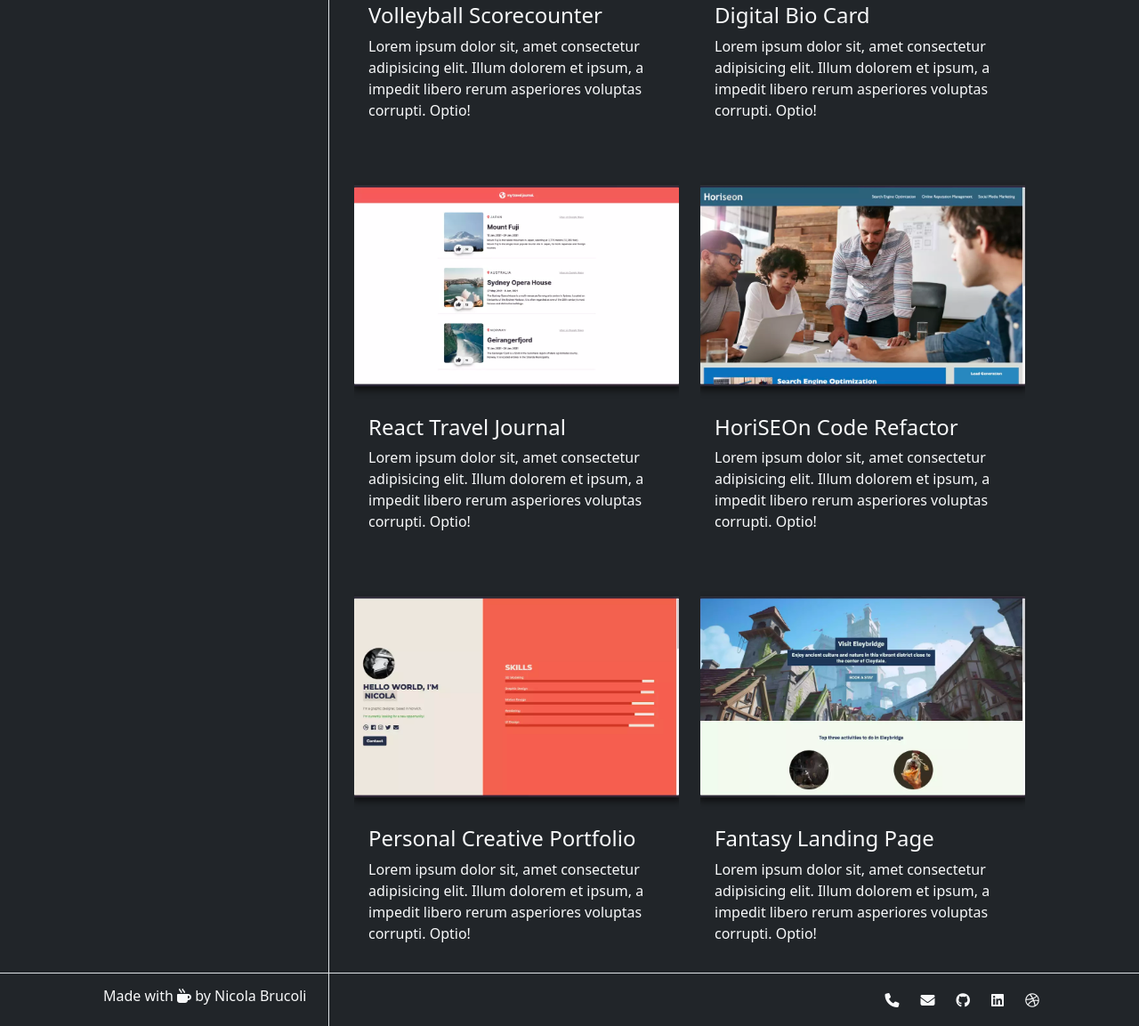
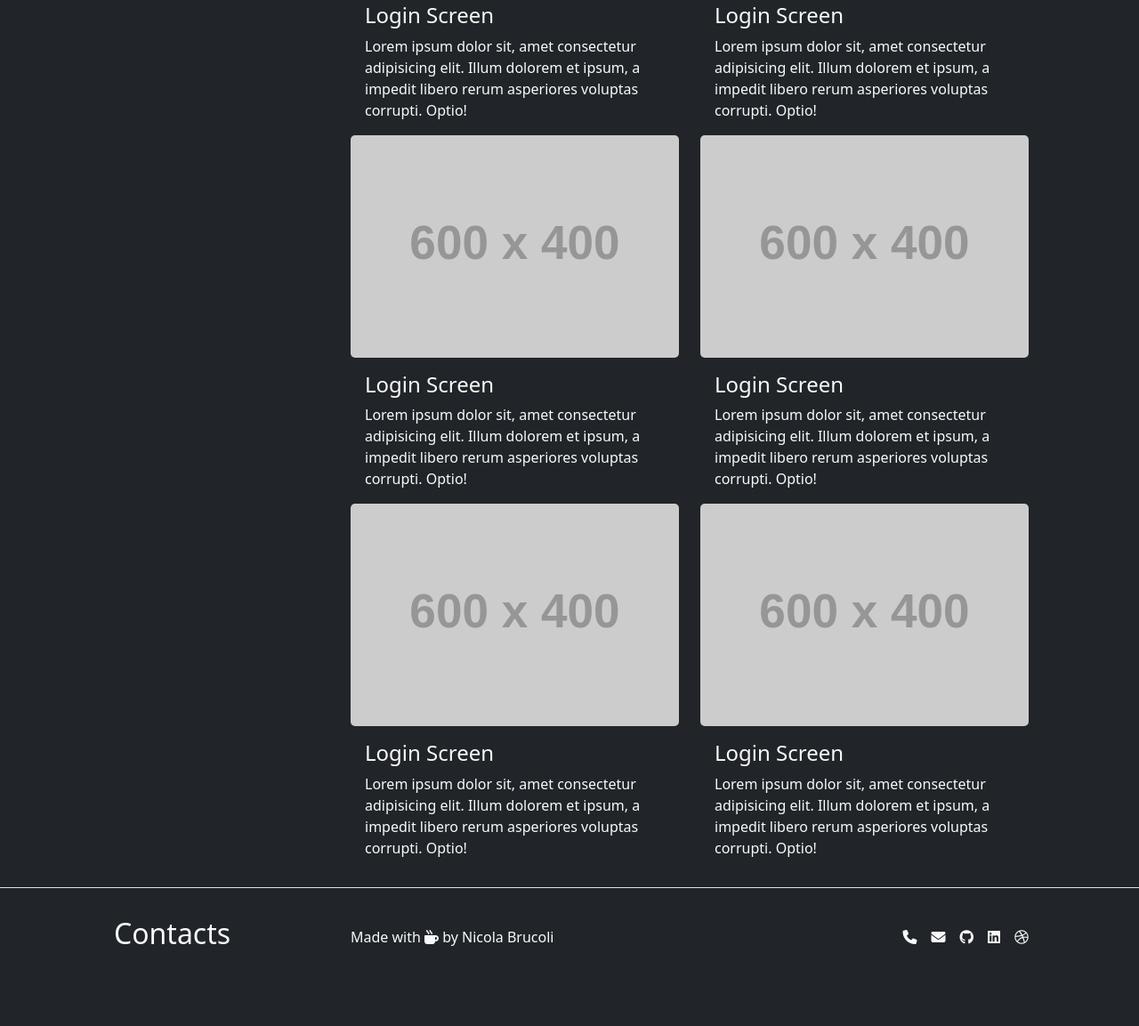
Before and after one commit to sonictrain/Bootstrap-Porfolio, a plain HTML site: page index.html in a window 1280 px wide. Shown: the part 1346-2499 px from the top of the page at 89% size. After the commit the page ends 2455 px from the top, so only its background shows below. Drawn offline with nearby package versions, Linux system fonts and the light colour scheme; placeholder pictures from the web are drawn by us.

Commit message:
improved html code and responsivness for #works and #contacts section as well adding a paragraph in the footer

```diff
--- a/index.html
+++ b/index.html
@@ -51,12 +51,14 @@
     <!-- bio section -->
     <section id="bio" class="container-fluid border-bottom">
         <div class="row max-width mx-auto">
-            <div class="col p-3 d-flex flex-column flex-md-row justify-content-md-between align-items-center align-items-md-end">
+            <div
+                class="col p-3 d-flex flex-column flex-md-row justify-content-md-between align-items-center align-items-md-end">
                 <div class="col-xs-12 col-md-3">
                     <img class=".img-fluid rounded-circle py-3" src="./assets/images/webp/avatar.webp" alt="" />
                 </div>
                 <div class="col-xs-12 col-md-5">
-                    <p>I'm Nicola, a Designer who codes. I create unique experience and thoughtful digital product within the modern web. Currently living in London, UK.</p>
+                    <p>I'm Nicola, a Designer who codes. I create unique experience and thoughtful digital product
+                        within the modern web. Currently living in London, UK.</p>
                 </div>
             </div>
         </div>
@@ -65,11 +67,11 @@
     <!-- about section -->
     <section id="about" class="container-fluid px-0 px-md-3 border-bottom">
         <div class="row d-flex flex-column flex-md-row max-width mx-auto">
-            <div class="col col-md-3 py-3 border-md-end">
-                <h2>About</h2>
+            <div class="col col-md-3 py-3">
+                <h2 class="p-3">About</h2>
             </div>
             <div class="col p-3 d-flex justify-content-end align-items-end">
-                <p class="col m-0">Designer by day, coder by night. Born as Digital Designer, my superpowers are as
+                <p class="col m-0 p-3">Designer by day, coder by night. Born as Digital Designer, my superpowers are as
                     diverse as my playlist—from UX/UI Design to Frontend Development. When I'm not out there saving the
                     digital world, you'll find me leveling up my skills because, hey, why not? You ask me something new?
                     No problem at all, can do!</p>
@@ -81,7 +83,7 @@
     <section id="skill" class="container-fluid px-0 px-md-3 border-bottom">
         <div class="row d-flex flex-column flex-md-row max-width mx-auto">
             <div class="col col-md-3 py-3 border-md-end">
-                <h2>Skills</h2>
+                <h2 class="p-3">Skills</h2>
             </div>
             <div class="container col col-md-9">
                 <div class="row row-cols-5 row-cols-md-5">
@@ -121,23 +123,23 @@
     </section>
 
     <!-- works section -->
-    <section id="works" class="container-fluid border-bottom">
+    <section id="works" class="container-fluid px-0 px-md-3 border-bottom">
 
         <!-- works section wrapper -->
         <div class="row d-flex flex-column flex-md-row max-width mx-auto">
 
             <!-- left section -->
-            <div class="col col-md-3 p-3 border-end">
-                <h2>Works</h2>
+            <div class="col col-md-3 py-3">
+                <h2 class="p-3">Works</h2>
             </div>
 
             <!-- right section -->
-            <div class="col-9 p-3 d-flex justify-content-end align-items-end">
-                <div class="container gy-5">
-                    <div class="row pb-5">
-                        <div class="col d-flex align-items-stretch">
+            <div class="container col col-md-9">
+                <div class="row row-cols-1 row-cols-md-2 m-0 py-3">
+
+                    <div class="col d-flex align-items-stretch pt-3 w-auto">
                         <div class="card text-light bg-transparent">
-                                <img class="card-img" src="./assets/images/webp/login-screen.webp" alt="">
+                            <img class="card-img" src="https://placehold.co/600x400" alt="">
                             <div class="card-body">
                                 <h3 class="card-title fs-4">Login Screen</h3>
                                 <div class="card-text">Lorem ipsum dolor sit, amet consectetur adipisicing elit.
@@ -146,83 +148,69 @@
                             </div>
                         </div>
                     </div>
-                    </div>
-                    <div class="row pb-5">
-                        <div class="col-sm-12 col-md-6 d-flex align-items-stretch">
-                            <!-- card project 2  -->
+                    <div class="col d-flex align-items-stretch">
                         <div class="card text-light bg-transparent">
-                                <img class="card-img" src="./assets/images/webp/volleyball-scorecounter.webp" alt="">
+                            <img class="card-img" src="https://placehold.co/600x400" alt="">
                             <div class="card-body">
-                                    <h3 class="card-title fs-4">Volleyball Scorecounter</h3>
+                                <h3 class="card-title fs-4">Login Screen</h3>
                                 <div class="card-text">Lorem ipsum dolor sit, amet consectetur adipisicing elit.
                                     Illum dolorem et ipsum, a impedit libero rerum asperiores voluptas corrupti.
                                     Optio!</div>
                             </div>
                         </div>
                     </div>
-                        <div class="col-sm-12 col-md-6 d-flex align-items-stretch">
-                            <!-- card project 3  -->
+                    <div class="col d-flex align-items-stretch">
                         <div class="card text-light bg-transparent">
-                                <img class="card-img" src="./assets/images/webp/digital-business-card-h.webp" alt="">
+                            <img class="card-img" src="https://placehold.co/600x400" alt="">
                             <div class="card-body">
-                                    <h3 class="card-title fs-4">Digital Bio Card</h3>
+                                <h3 class="card-title fs-4">Login Screen</h3>
                                 <div class="card-text">Lorem ipsum dolor sit, amet consectetur adipisicing elit.
                                     Illum dolorem et ipsum, a impedit libero rerum asperiores voluptas corrupti.
                                     Optio!</div>
                             </div>
                         </div>
                     </div>
-                    </div>
-                    <div class="row pb-5">
-                        <div class="col-sm-12 col-md-6 d-flex align-items-stretch">
-                            <!-- card project 4  -->
+                    <div class="col d-flex align-items-stretch">
                         <div class="card text-light bg-transparent">
-                                <img class="card-img" src="./assets/images/webp/react-travel-journal-h.webp" alt="">
+                            <img class="card-img" src="https://placehold.co/600x400" alt="">
                             <div class="card-body">
-                                    <h3 class="card-title fs-4">React Travel Journal</h3>
+                                <h3 class="card-title fs-4">Login Screen</h3>
                                 <div class="card-text">Lorem ipsum dolor sit, amet consectetur adipisicing elit.
                                     Illum dolorem et ipsum, a impedit libero rerum asperiores voluptas corrupti.
                                     Optio!</div>
                             </div>
                         </div>
                     </div>
-                        <div class="col-sm-12 col-md-6 d-flex align-items-stretch">
-                            <!-- card project 5  -->
+                    <div class="col d-flex align-items-stretch">
                         <div class="card text-light bg-transparent">
-                                <img class="card-img" src="./assets/images/webp/HoriSEOn.webp" alt="">
+                            <img class="card-img" src="https://placehold.co/600x400" alt="">
                             <div class="card-body">
-                                    <h3 class="card-title fs-4">HoriSEOn Code Refactor</h3>
+                                <h3 class="card-title fs-4">Login Screen</h3>
                                 <div class="card-text">Lorem ipsum dolor sit, amet consectetur adipisicing elit.
                                     Illum dolorem et ipsum, a impedit libero rerum asperiores voluptas corrupti.
                                     Optio!</div>
                             </div>
                         </div>
                     </div>
-                    </div>
-                    <div class="row">
-                        <div class="col-sm-12 col-md-6 d-flex align-items-stretch">
-                            <!-- card project 6  -->
+                    <div class="col d-flex align-items-stretch">
                         <div class="card text-light bg-transparent">
-                                <img class="card-img" src="./assets/images/webp/personal-creative-portfolio.webp"
-                                    alt="">
+                            <img class="card-img" src="https://placehold.co/600x400" alt="">
                             <div class="card-body">
-                                    <h3 class="card-title fs-4">Personal Creative Portfolio</h3>
+                                <h3 class="card-title fs-4">Login Screen</h3>
                                 <div class="card-text">Lorem ipsum dolor sit, amet consectetur adipisicing elit.
                                     Illum dolorem et ipsum, a impedit libero rerum asperiores voluptas corrupti.
                                     Optio!</div>
                             </div>
                         </div>
                     </div>
-                        <div class="col-sm-12 col-md-6 d-flex align-items-stretch">
-                            <!-- card project 7  -->
+                    <div class="col d-flex align-items-stretch">
                         <div class="card text-light bg-transparent">
-                                <img class="card-img" src="./assets/images/webp/fantasy-landing-page.webp" alt="">
+                            <img class="card-img" src="https://placehold.co/600x400" alt="">
                             <div class="card-body">
-                                    <h3 class="card-title fs-4">Fantasy Landing Page</h3>
+                                <h3 class="card-title fs-4">Login Screen</h3>
                                 <div class="card-text">Lorem ipsum dolor sit, amet consectetur adipisicing elit.
                                     Illum dolorem et ipsum, a impedit libero rerum asperiores voluptas corrupti.
                                     Optio!</div>
-                                </div>
                             </div>
                         </div>
                     </div>
@@ -233,17 +221,22 @@
     </section>
 
     <!-- footer section -->
-    <footer id="skill" class="container-fluid">
+    <footer id="skill" class="container-fluid px-0 px-md-3">
         <div class="row d-flex flex-column flex-md-row max-width mx-auto">
-            <div class="col col-md-3 p-3 border-end">
-                <h4>Made with <i class="fa-solid fa-mug-hot"></i> by Nicola Brucoli</h4>
+            <div class="col col-md-3 py-3">
+                <h2 class="p-3">Contacts</h2>
             </div>
-            <div class="col-9 d-flex justify-content-end gap-4 align-items-center">
+            <div class="container col col-md-9 d-flex justify-content-between align-items-center">
+                <div class="container">
+                    <p class="m-0">Made with <i class="fa-solid fa-mug-hot"></i> by Nicola Brucoli</p>
+                </div>
+                <div class="container d-flex justify-content-end gap-3">
                     <a href=""><i class="fa-solid fa-phone"></i></a>
                     <a href=""><i class="fa-solid fa-envelope"></i></a>
                     <a href=""><i class="fa-brands fa-github"></i></a>
                     <a href=""><i class="fa-brands fa-linkedin"></i></a>
                     <a href=""><i class="fa-brands fa-dribbble"></i></a>
+                </div>
             </div>
         </div>
     </footer>
```
Lines whose indentation alone changed are shown as unchanged.
